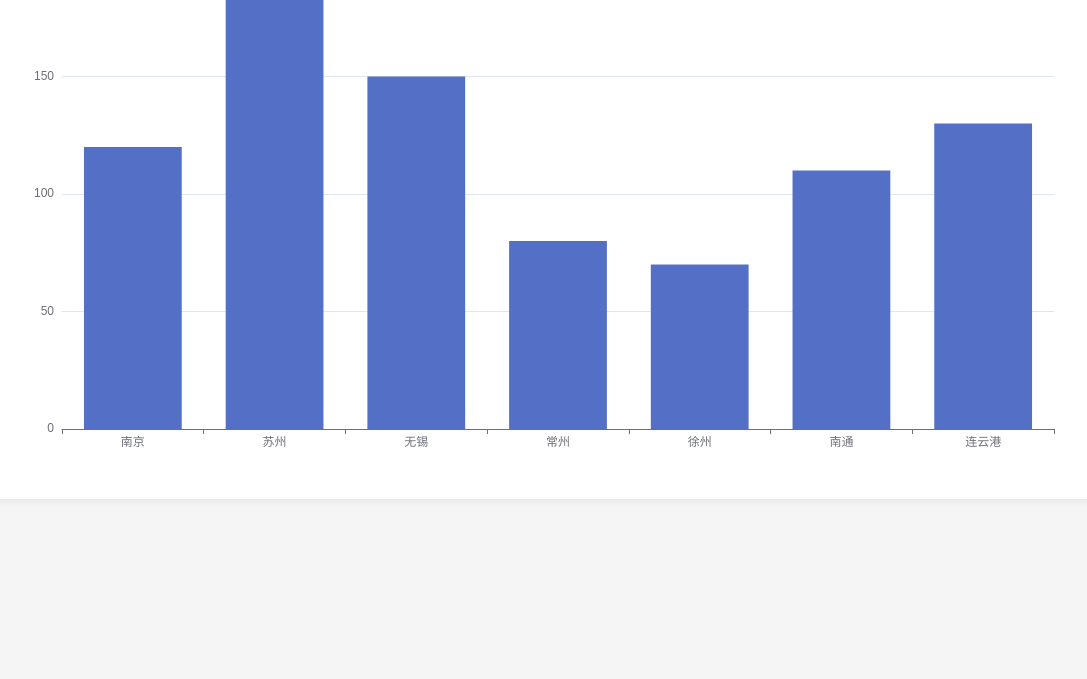
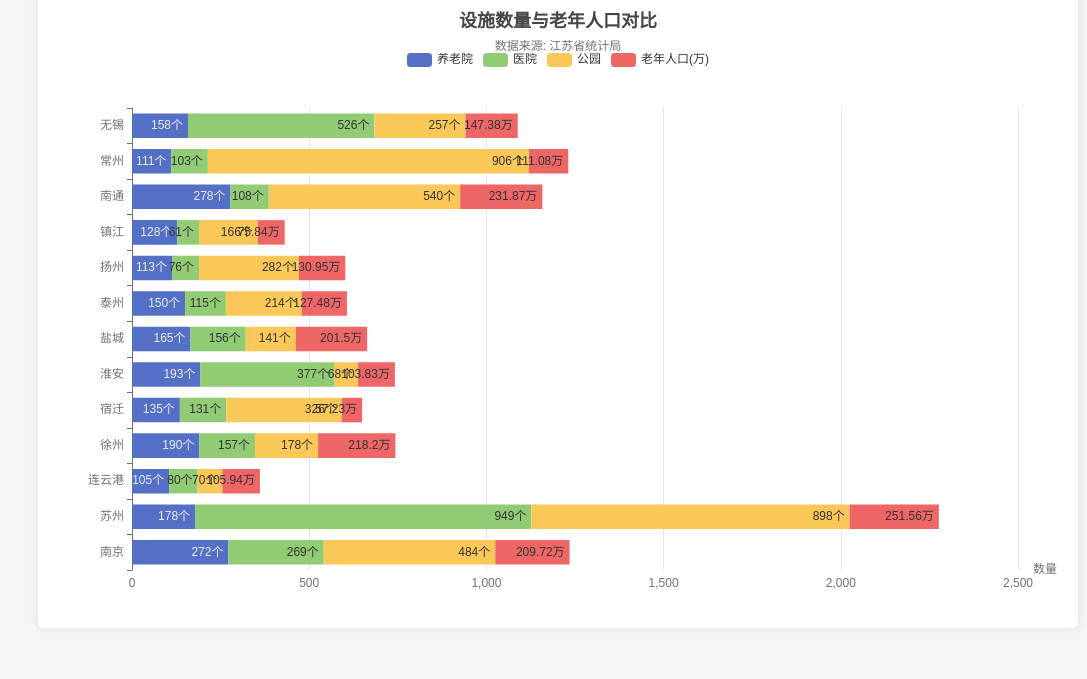
Before and after one commit to liuluoxiao/liuluoxiao.github.io, a plain HTML site: page index.html in a window 1280 px wide. Shown: the part 121-800 px from the top of the page, without its empty margins (82-1169 px from the left). Drawn offline with nearby package versions, Linux system fonts and the light colour scheme.

Commit message:
Update index.html

```diff
--- a/index.html
+++ b/index.html
@@ -3,66 +3,120 @@
 <head>
     <meta charset="UTF-8">
     <meta name="viewport" content="width=device-width, initial-scale=1.0">
-    <title>江苏省养老设施数据可视化</title>
-    <!-- 关键：引入 ECharts 官方 CDN -->
-  <script src="https://cdn.bootcdn.net/ajax/libs/echarts/5.4.3/echarts.min.js"></script>
+    <title>江苏省养老设施与老年人口数据</title>
+    <!-- 使用可靠的 ECharts CDN -->
+  <script src="https://cdn.staticfile.org/echarts/5.4.3/echarts.min.js"></script>
     <style>
         body {
-            font-family: 'Microsoft YaHei', sans-serif;
+            font-family: 'Microsoft YaHei', Arial, sans-serif;
             margin: 0;
             padding: 20px;
-            background: #f5f5f5;
+            background-color: #f5f5f5;
+        }
+        .container {
+            max-width: 1000px;
+            margin: 0 auto;
+            background: white;
+            padding: 20px;
+            box-shadow: 0 0 10px rgba(0,0,0,0.1);
+            border-radius: 5px;
+        }
+        h1 {
+            text-align: center;
+            color: #333;
         }
         #chart-container {
             width: 100%;
             height: 600px;
-            margin: 0 auto;
-            background: white;
-            box-shadow: 0 0 10px rgba(0,0,0,0.1);
+            margin-top: 20px;
         }
     </style>
 </head>
 <body>
-    <div id="chart-container"></div>
+    <div class="container">
+        <h1>江苏省各市养老设施与老年人口对比</h1>
+        <div id="chart-container"></div>
+    </div>
 
     <script>
-        // 等待页面加载完成后执行
+        // 确保 DOM 加载完成后再初始化图表
         document.addEventListener('DOMContentLoaded', function() {
-            // 1. 初始化图表
-            var chart = echarts.init(document.getElementById('chart-container'));
+            // 初始化 ECharts
+            var chartDom = document.getElementById('chart-container');
+            var myChart = echarts.init(chartDom);
 
-            // 2. 配置数据
+            // 图表配置
             var option = {
                 title: {
-                    text: '江苏省各市养老设施数量',
+                    text: '设施数量与老年人口对比',
+                    subtext: '数据来源: 江苏省统计局',
                     left: 'center'
                 },
                 tooltip: {
                     trigger: 'axis',
                     axisPointer: { type: 'shadow' }
                 },
+                legend: {
+                    data: ['养老院', '医院', '公园', '老年人口(万)'],
+                    top: 40
+                },
+                grid: {
+                    left: '3%',
+                    right: '4%',
+                    bottom: '3%',
+                    containLabel: true,
+                    top: 100
+                },
                 xAxis: {
-                    type: 'category',
-                    data: ['南京', '苏州', '无锡', '常州', '徐州', '南通', '连云港']
+                    type: 'value',
+                    name: '数量'
                 },
                 yAxis: {
-                    type: 'value',
-                    name: '数量（个）'
+                    type: 'category',
+                    data: ['南京', '苏州', '连云港', '徐州', '宿迁', '淮安', '盐城', '泰州', '扬州', '镇江', '南通', '常州', '无锡']
                 },
-                series: [{
-                    name: '养老院',
-                    type: 'bar',
-                    data: [120, 200, 150, 80, 70, 110, 130],
-                    itemStyle: { color: '#5470C6' }
-                }]
+                series: [
+                    {
+                        name: '养老院',
+                        type: 'bar',
+                        stack: 'total',
+                        data: [272, 178, 105, 190, 135, 193, 165, 150, 113, 128, 278, 111, 158],
+                        itemStyle: { color: '#5470C6' },
+                        label: { show: true, position: 'insideRight', formatter: '{c}个' }
+                    },
+                    {
+                        name: '医院',
+                        type: 'bar',
+                        stack: 'total',
+                        data: [269, 949, 80, 157, 131, 377, 156, 115, 76, 61, 108, 103, 526],
+                        itemStyle: { color: '#91CC75' },
+                        label: { show: true, position: 'insideRight', formatter: '{c}个' }
+                    },
+                    {
+                        name: '公园',
+                        type: 'bar',
+                        stack: 'total',
+                        data: [484, 898, 70, 178, 326, 68, 141, 214, 282, 166, 540, 906, 257],
+                        itemStyle: { color: '#FAC858' },
+                        label: { show: true, position: 'insideRight', formatter: '{c}个' }
+                    },
+                    {
+                        name: '老年人口(万)',
+                        type: 'bar',
+                        stack: 'total',
+                        data: [209.72, 251.56, 105.94, 218.2, 57.23, 103.83, 201.5, 127.48, 130.95, 75.84, 231.87, 111.08, 147.38],
+                        itemStyle: { color: '#EE6666' },
+                        label: { show: true, position: 'insideRight', formatter: '{c}万' }
+                    }
+                ]
             };
 
-            // 3. 渲染图表
-            chart.setOption(option);
+            // 应用配置
+            myChart.setOption(option);
 
-            // 4. 响应式调整窗口大小
+            // 响应式调整
             window.addEventListener('resize', function() {
-                chart.resize();
+                myChart.resize();
             });
         });
     </script>
```
